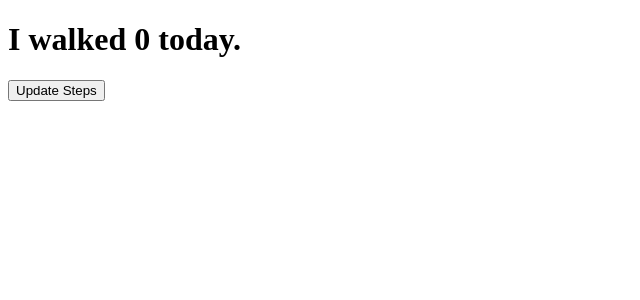
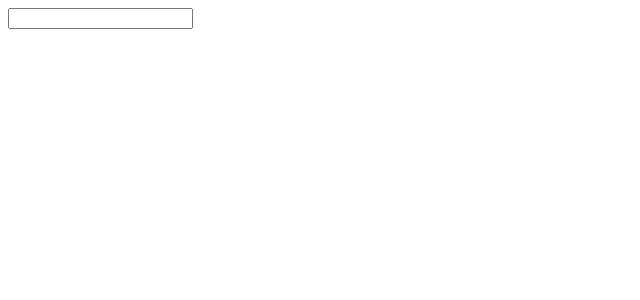
Before and after one commit to kevinisavailable/react-app-learn, a React (Create React App) app: page / in a window 1280 px wide. Shown: the top 300 px of the page, without its empty margins (0-640 px from the left). Built offline with nearby package versions, Linux system fonts and the light colour scheme.

Commit message:
example 4 | useState

```diff
--- a/src/App.js
+++ b/src/App.js
@@ -1,7 +1,8 @@
 import React from "react";
 // import ToggleComponent from "./example1"
 // import Lesstext from './example2'
-import StepTracker from './example3'
+// import StepTracker from './example3'
+import Items from './example4'
 
 function App() {
   return (
@@ -13,8 +14,8 @@ function App() {
       and just keep taking the next step
       towards completing it.`}
       maxLength={35} /> */}
-      <StepTracker />
-
+      {/* <StepTracker /> */}
+      <Items />
      </div>
   );
 
--- /dev/null
+++ b/src/example4.js
@@ -0,0 +1,44 @@
+//This example shows that when we submit an item , it gets stored into an array and gets rendered
+
+import React,{useState}from 'react'
+
+function Items() {
+    const [items ,setItems] = useState([])
+    const [itemName, setItemName] = useState("");
+
+    const addItem = event => {
+        event.preventDefault();
+        setItems([
+          ...items,
+          {
+            id: items.length,
+            name: itemName
+          }
+        ]);
+        setItemName("");
+      };
+
+  return (
+    <div>
+        <form onSubmit={addItem}>
+        <label>
+          <input
+            name="item"
+            type="text"
+            value={itemName}
+            onChange={e => setItemName(e.target.value)}
+          />
+        </label>
+      </form>
+        <ul>
+            {
+                items.map(item =>(
+                <li key={item.id}>{item.name}</li>
+                ))
+            }
+        </ul>
+    </div>
+  )
+}
+
+export default Items
```
